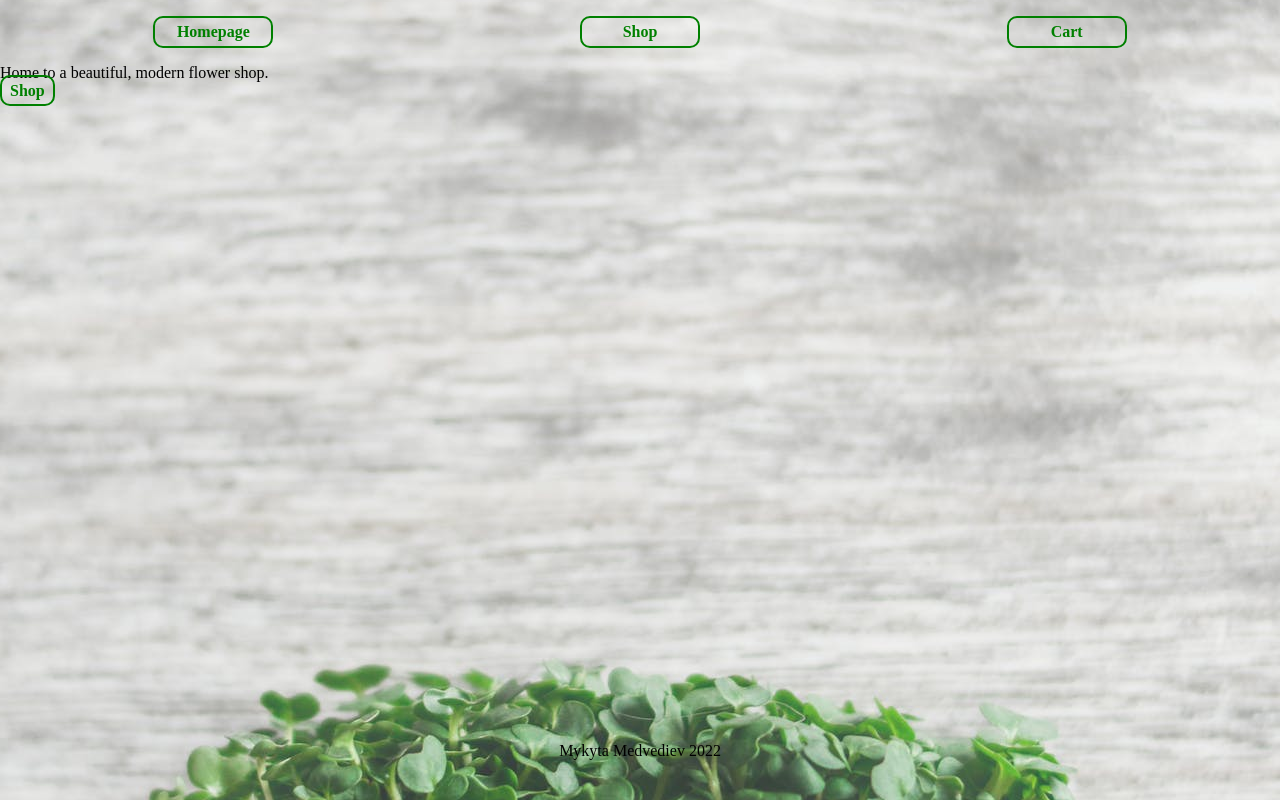
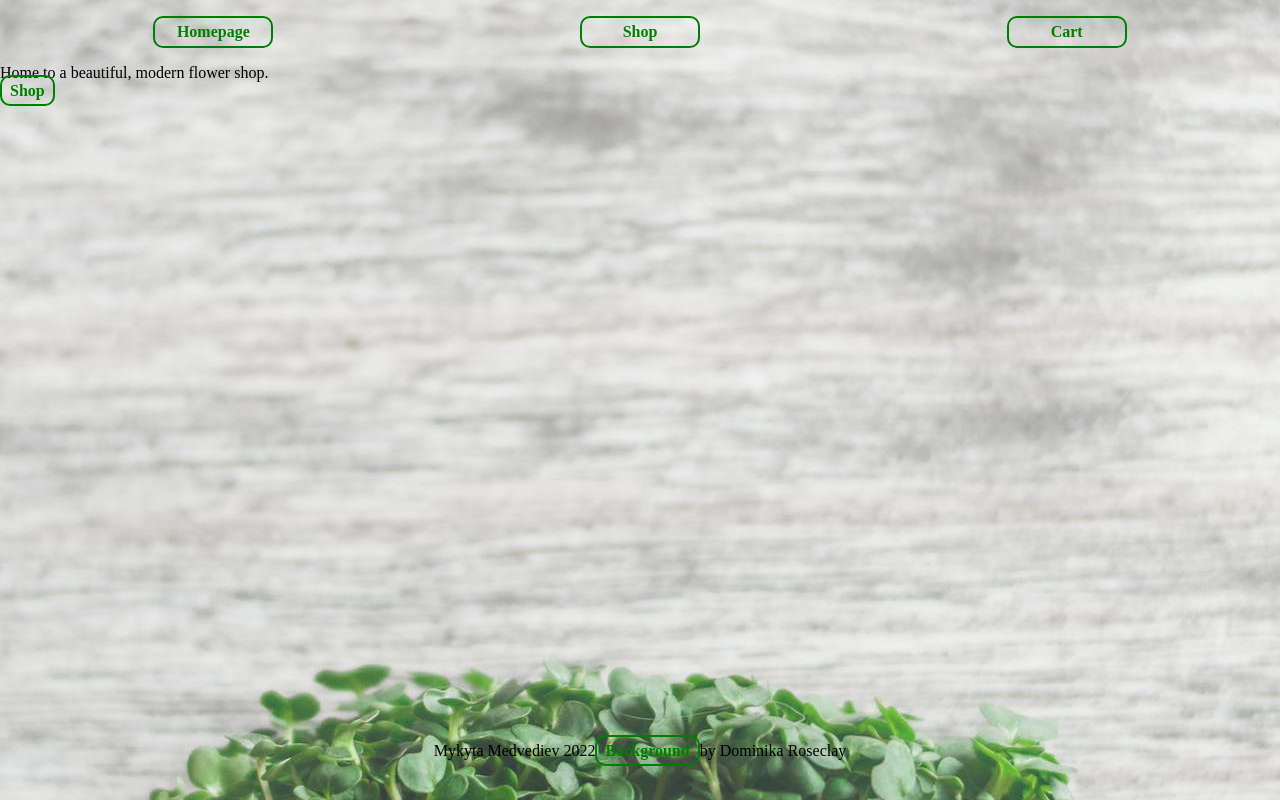
Before and after one commit to Furilon/shopping-cart, a React (Create React App) app: page / in a window 1280 px wide. Built offline with nearby package versions, Linux system fonts and the light colour scheme.

Commit message:
Added shout out to the background author

```diff
--- a/src/components/Footer.js
+++ b/src/components/Footer.js
@@ -2,6 +2,12 @@ const Footer = () => {
     return (
         <footer>
             <span>Mykyta Medvediev 2022</span>
+            <span>
+                <a href="http://www.pexels.com/photo/green-vegetables-977893/">
+                    Background
+                </a>
+                by Dominika Roseclay
+            </span>
         </footer>
     );
 };
```
